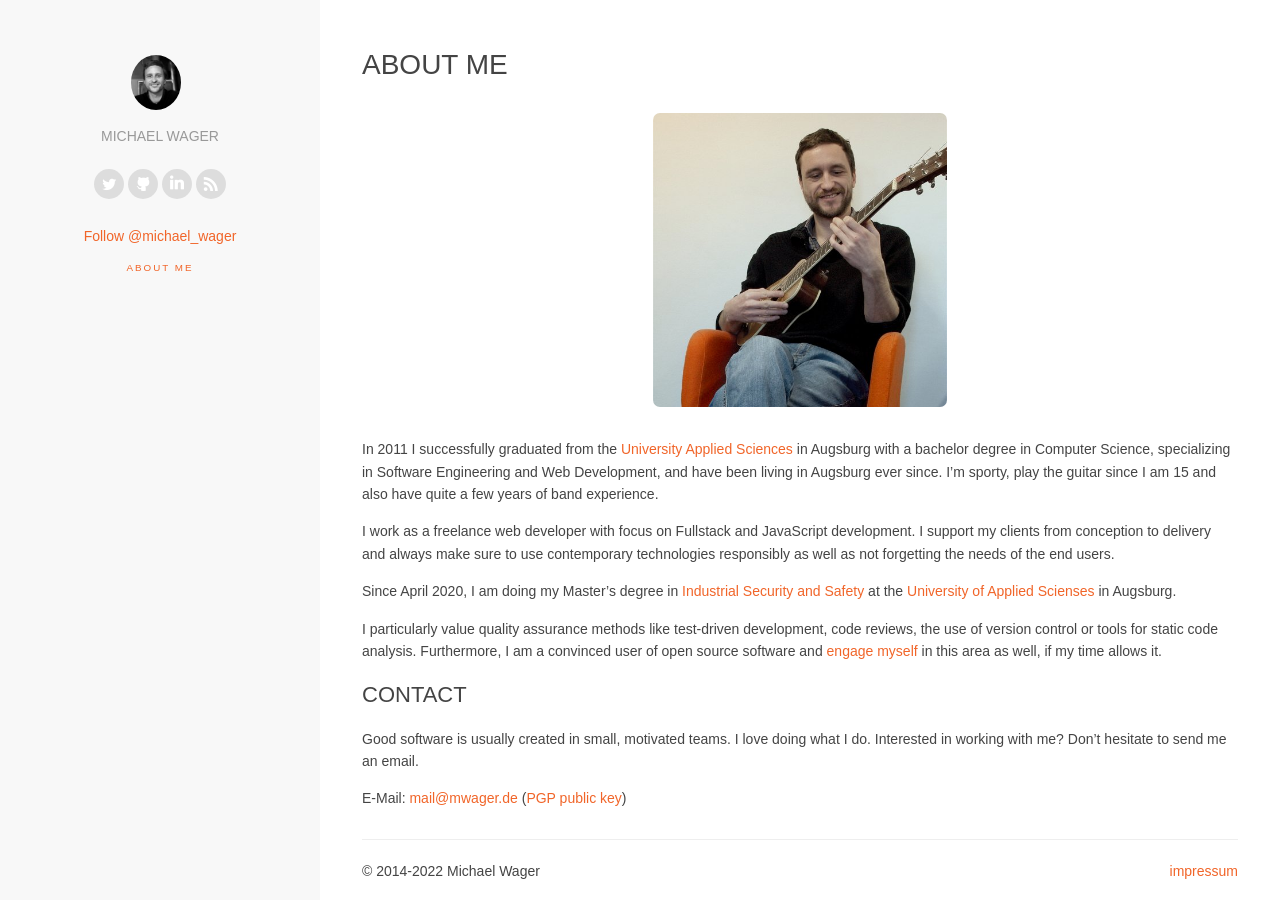
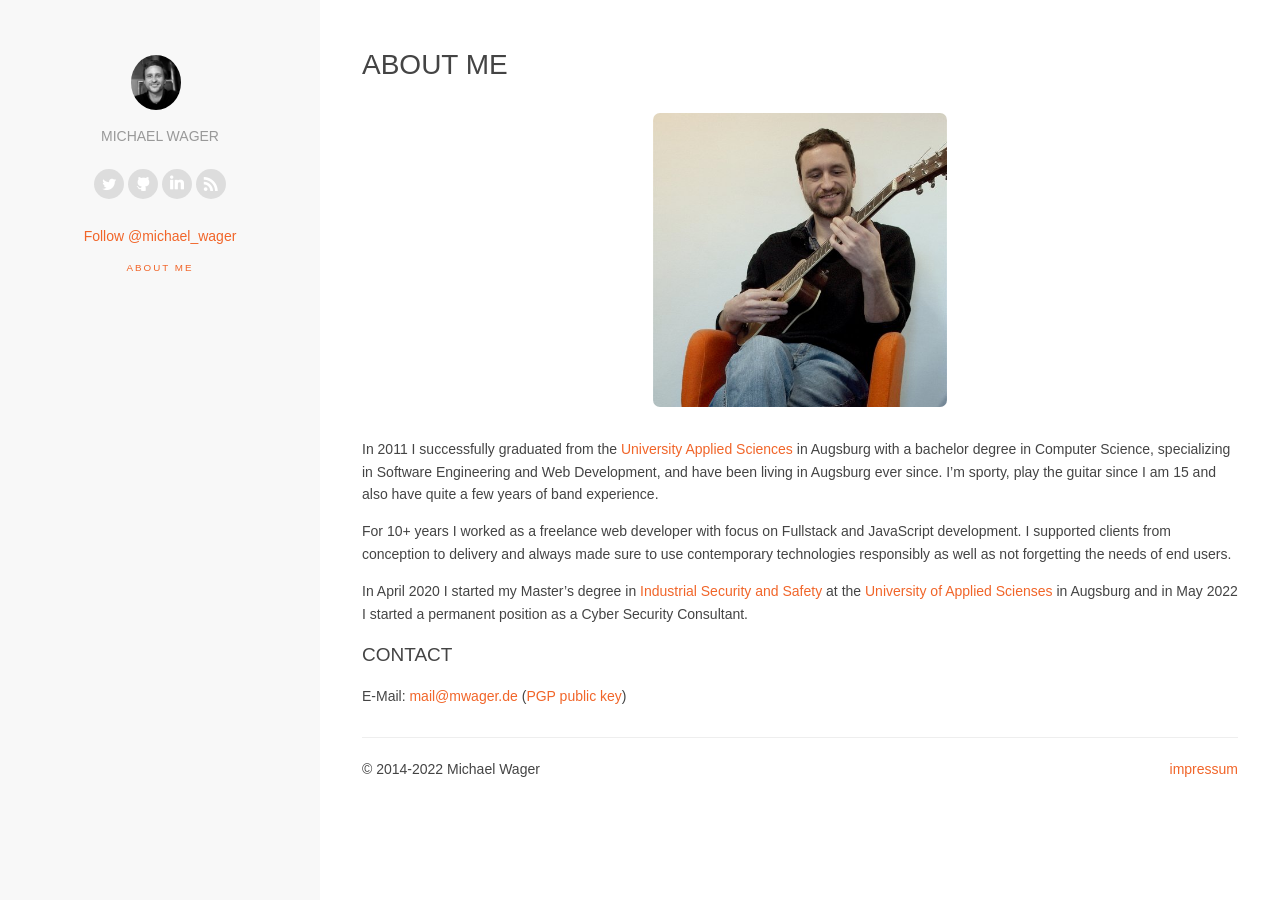
Before and after one commit to mwager/mwager.github.io, a Jekyll site: the page built from about.md, in a window 1280 px wide. Built offline with Jekyll 4.4.1, drawn with Linux system fonts in a browser that asks for light colours; nearby versions of some CDN libraries; comment, search, counter and statistics services are not loaded.

Commit message:
update about

```diff
--- a/about.md
+++ b/about.md
@@ -12,11 +12,13 @@ permalink: /about/
 
 In 2011 I successfully graduated from the <a target="_blank" href="https://www.hs-augsburg.de/">University Applied Sciences</a> in Augsburg with a bachelor degree in Computer Science, specializing in Software Engineering and Web Development, and have been living in Augsburg ever since. I'm sporty, play the guitar since I am 15 and also have quite a few years of band experience.
 
-I work as a freelance web developer with focus on Fullstack and JavaScript development. I support my clients from conception to delivery and always make sure to use contemporary technologies responsibly as well as not forgetting the needs of the end users.
+For 10+ years I worked as a freelance web developer with focus on Fullstack and JavaScript development. I supported clients from conception to delivery and always made sure to use contemporary technologies responsibly as well as not forgetting the needs of end users.
 
-Since April 2020, I am doing my Master's degree in <a href="https://www.hs-augsburg.de/en/Electrical-Engineering/Industrial-Security-and-Safety-MSc.html" target=_blank>Industrial Security and Safety</a> at the <a target="_blank" href="https://www.hs-augsburg.de/">University of Applied Scienses</a> in Augsburg.
+In April 2020 I started my Master's degree in <a href="https://www.hs-augsburg.de/en/Electrical-Engineering/Industrial-Security-and-Safety-MSc.html" target=_blank>Industrial Security and Safety</a> at the <a target="_blank" href="https://www.hs-augsburg.de/">University of Applied Scienses</a> in Augsburg and in May 2022 I started a permanent position as a Cyber Security Consultant.
 
+<!--
 I particularly value quality assurance methods like test-driven development, code reviews, the use of version control or tools for static code analysis. Furthermore, I am a convinced user of open source software and <a target="_blank" href="https://github.com/mwager/">engage myself</a> in this area as well, if my time allows it.
+-->
 
 <div style="display:none">
     <div class="fancy-images-in-grid pure-g">
@@ -64,8 +66,8 @@ document.addEventListener("DOMContentLoaded", function(event) {
 });
 </script>
 
-## Contact
+### Contact
 
-Good software is usually created in small, motivated teams. I love doing what I do. Interested in working with me? Don't hesitate to send me an email.
+<!-- Good software is usually created in small, motivated teams. I love doing what I do. Interested in working with me? Don't hesitate to send me an email. -->
 
 E-Mail: <a href="mailto:{{ site.email }}">{{ site.email }}</a> (<a href="/assets/mwager.asc">PGP public key</a>)<br/>
```
